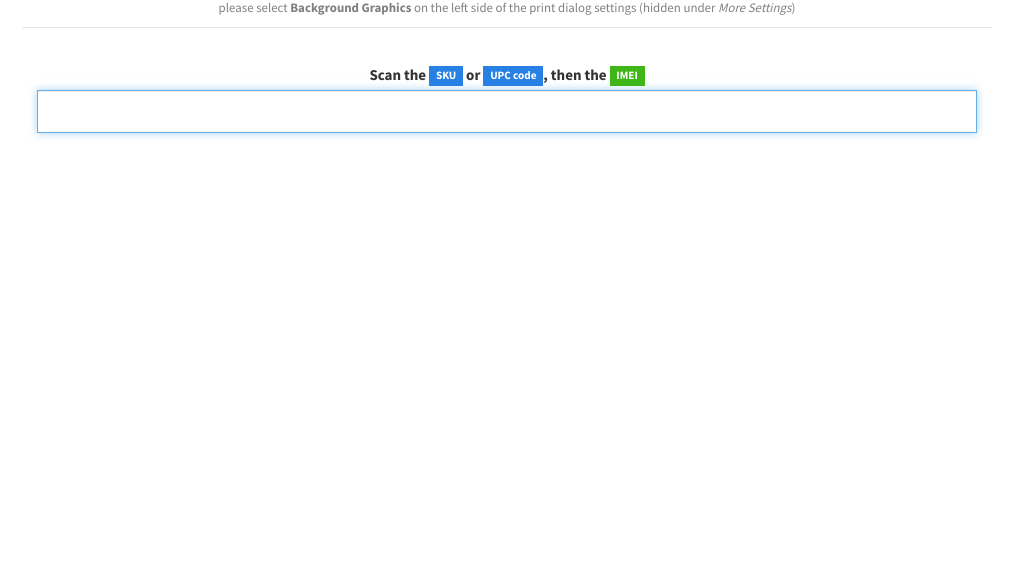
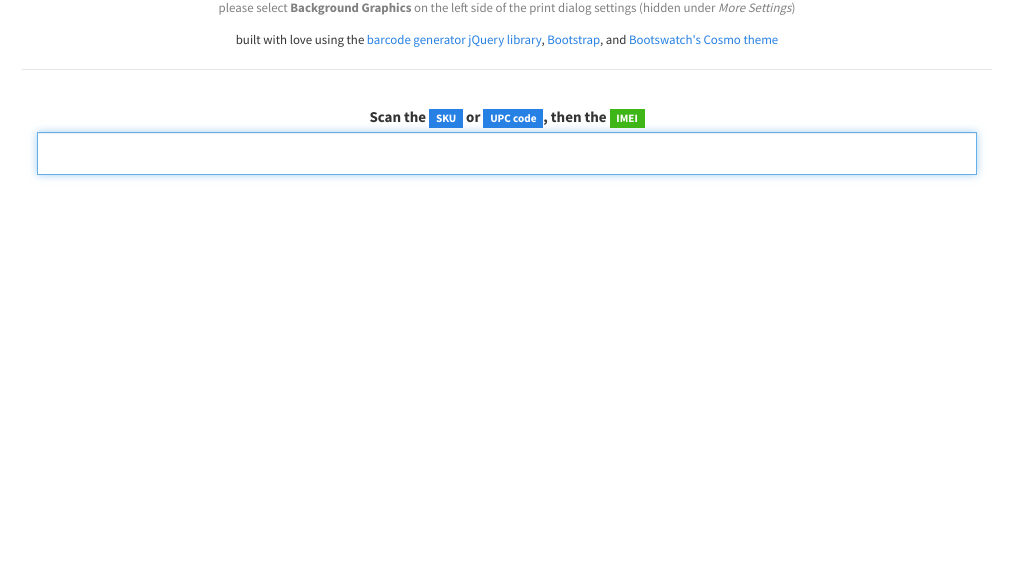
Before and after one commit to kyleratti/device-barcode-gen, a plain HTML site: page index.html in a window 1280 px wide. Shown: the part 220-800 px from the top of the page, without its empty margins (133-1146 px from the left). Drawn offline with nearby package versions, Linux system fonts and the light colour scheme.

Commit message:
Added links back to projects used to build this

```diff
--- a/index.html
+++ b/index.html
@@ -18,7 +18,12 @@
       <div class="page-header hidden-print" id="header">
         <h1 id="icon"><span class="glyphicon glyphicon-barcode"></span></h1>
         <h2>Barcode Generator</h2>
-        <small style="color:gray">please select <b>Background Graphics</b> on the left side of the print dialog settings (hidden under <i>More Settings</i>)</small>
+        <p>
+          <small style="color:gray">please select <b>Background Graphics</b> on the left side of the print dialog settings (hidden under <i>More Settings</i>)</small>
+        </p>
+        <p>
+          <small>built with love using the <a href="http://barcode-coder.com/" target="_blank">barcode generator jQuery library</a>, <a href="http://getbootstrap.com/" target="_blank">Bootstrap</a>, and <a href="http://bootswatch.com" target="_blank">Bootswatch's Cosmo theme</a></small>
+        </p>
       </div>
 
       <div id="generator-block" class="hidden-print">
```
